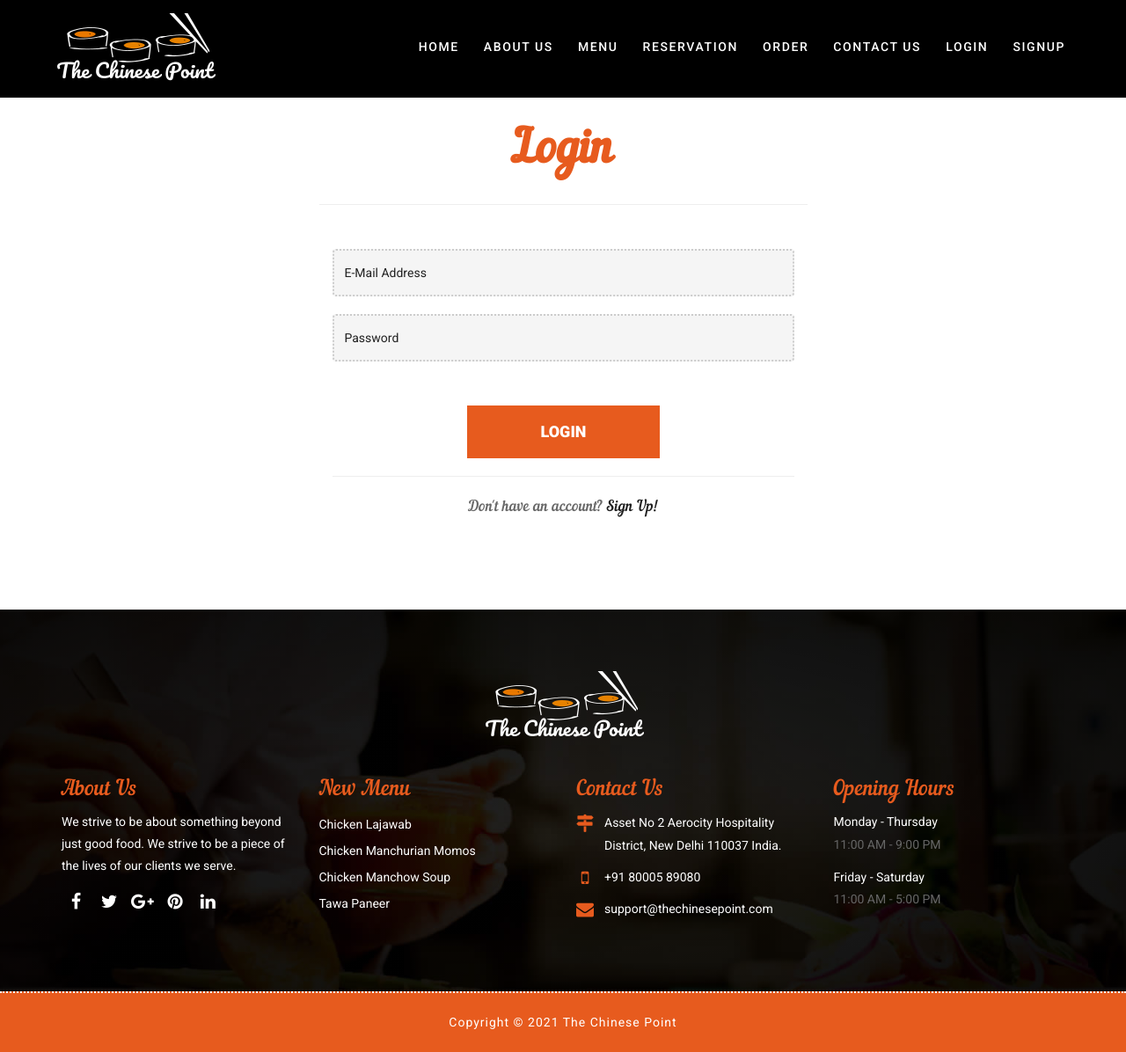
After one commit to Md-Maqsood-Alam/DjangoRestaurantApp, a Django app: page /accounts/login/ in a window 1280 px wide. The commit adds this page. Shown: the whole page at 88% size. Run offline with Django 3.2, Linux system fonts and the light colour scheme; some libraries are stand-ins or nearby versions; some web fonts are replaced.

Commit message:
[Maqsood]: added login and signup features with email

```diff
--- a/coreapp/models.py
+++ b/coreapp/models.py
@@ -28,6 +28,7 @@ class Reservation(models.Model):
     phone_number=models.CharField(max_length=10)
     num_people=models.PositiveIntegerField(default=1)
     date_and_time=models.DateTimeField()
+    occasion=models.CharField(max_length=50, null=True, blank=True)
     user=models.ForeignKey(User, null=True, default=None, on_delete=models.SET_NULL)
 
     def __str__(self):
--- /dev/null
+++ b/coreapp/templates/account/login.html
@@ -0,0 +1,60 @@
+{% extends 'base.html' %}
+{% load static %}
+{% load crispy_forms_tags %}
+{% block title %}Login{% endblock %}
+{% block content %}
+<div id="login" class="reservations-main pad-top-100 pad-bottom-100">
+    <div class="container">
+        <div class="row">
+            <div class="form-reservations-box">
+                <div class="col-lg-12 col-md-12 col-sm-12 col-xs-12">
+                    <div class="wow fadeIn" data-wow-duration="1s" data-wow-delay="0.1s">
+                        <h2 class="block-title text-center" style="padding-top: 50px;">
+                    Login
+                </h2><hr>
+                    </div>
+                    <form id="contact-form" method="post" class="reservations-box" name="contactform" action="">
+                        <div class="col-lg-12 col-md-12 col-sm-12 col-xs-12">
+                            <div class="form-box">
+                            	{{ form.login }}
+                            </div>
+                        </div>
+                        <div class="col-lg-12 col-md-12 col-sm-12 col-xs-12">
+                            <div class="form-box">
+                            	{{ form.password }}
+                            </div>
+                        </div>
+                        {% if form.errors %}
+                        <div class="alert alert-info alert-dismissible col-lg-12 col-md-12 col-sm-12 col-xs-12" style="margin: 16px; width: 93%">
+                            <a href="#" class="close" data-dismiss="alert" aria-label="close">&#10005;</a>
+                        	{% for err in form.non_field_errors %}
+                        	{{ err }}<br>
+                        	{% endfor %}
+                        	{% for field in form %}
+	                        	{% for err in field.errors %}
+	                        	{{ err }}<br>
+	                        	{% endfor %}
+	                        {% endfor %}
+                        </div>
+                        {% endif %}
+                        {% csrf_token %}
+                        <div class="col-lg-12 col-md-12 col-sm-12 col-xs-12">
+                            <div class="reserve-book-btn text-center">
+                                <button class="hvr-underline-from-center" type="submit" value="SEND" id="submit">Login</button>
+                            </div><hr>
+                            <p style="text-align: center; font-size: 17px;font-family: 'nautilus_pompiliusregular';">Don't have an account? <a href="{% url 'account_signup' %}">Sign Up!</a></p>
+                        </div>
+                        <!-- end col -->
+                    </form>
+                    <!-- end form -->
+                </div>
+                <!-- end col -->
+            </div>
+            <!-- end reservations-box -->
+        </div>
+        <!-- end row -->
+    </div>
+    <!-- end container -->
+</div>
+<!-- end reservations-main -->
+{% endblock %}
--- a/coreapp/templates/base.html
+++ b/coreapp/templates/base.html
@@ -44,10 +44,10 @@
     <div id="loader">
         <div id="status"></div>
     </div>
-    <div id="server-messages" style="background-color: #9ACD32">
+    <div id="server-messages" style="background-color: lightgreen; text-align: center">
         {% if messages %}
             {% for message in messages %}
-            <li style="color: white">{{ message }}</li>
+            <li style="color: white">&#9888;  {{ message }}</li>
             {% endfor %}
         {% endif %}
     </div>
@@ -81,10 +81,10 @@
                                     <li><a href="{% ifnotequal request.path '/' %}{% url 'home' %}{% endifnotequal %}#footer">Contact us</a></li>
                                     {% if user.is_authenticated %}
                                         <li><a href="#">My Account</a></li>
-                                        <li><a href="{% url 'logout' %}">Logout</a></li>
+                                        <li><a href="{% url 'account_logout' %}">Logout</a></li>
                                     {% else %}
-                                        <li {% ifequal request.path '/login/' %}class="active"{% endifequal %}><a href="{% url 'login' %}">Login</a></li>
-                                        <li><a href="#">SignUp</a></li>
+                                        <li {% ifequal request.path '/login/' %}class="active"{% endifequal %}><a href="{% url 'account_login' %}">Login</a></li>
+                                        <li><a href="{% url 'account_signup' %}">SignUp</a></li>
                                     {% endif %}
                                 </ul>
                             </div>
--- a/coreapp/views.py
+++ b/coreapp/views.py
@@ -24,6 +24,8 @@ def reservation(request):
                 request.POST.get('time-picker')
             ), '%d.%m.%Y %H:%M %p'),
             )
+        if request.POST.get('occasion'):
+            reservation.occasion=request.POST.get('occasion')
         reservation.save()
         if request.user.is_authenticated:
             request.user.reservation_set.add(reservation)
--- /dev/null
+++ b/customers/forms.py
@@ -0,0 +1,2 @@
+from django.forms.models import ModelForm
+from django.contrib.auth.models import User
--- a/myrestaurant/urls.py
+++ b/myrestaurant/urls.py
@@ -19,5 +19,5 @@ from django.urls import path, include
 urlpatterns = [
     path('admin/', admin.site.urls),
     path('',include('coreapp.urls')),
-    path('',include('django.contrib.auth.urls')),
+    path('accounts/',include('allauth.urls')),
 ]
--- a/static/css/style.css
+++ b/static/css/style.css
@@ -1421,16 +1421,18 @@ html, body{ height: 100%; }
 }
 
 .form-reservations-box{
-	width:70%;
+	width:50%;
 	margin:0 auto;
 }
 
 .reservations-main h4{
-	text-align:center;
-	font-weight: 500;
-	font-family: 'Roboto', sans-serif;
-	font-size: 22px;
-    padding-top: 25px;
+	color: gray;
+	font-size: 20px;
+    margin: 9px 0 0px;
+    font-family: 'nautilus_pompiliusregular';
+    font-weight: 400;
+    letter-spacing: .5px;
+    text-align: center;
 }
 
 .reservations-main p{
```
Also changed, not shown: coreapp/templates/account/signup.html (added, +61 -0 lines), coreapp/templates/index.html (+4 -3 lines), coreapp/templates/reservation.html (+14 -3 lines), myrestaurant/settings.py (+25 -2 lines), coreapp/migrations/0004_reservation_occasion.py (added), db.sqlite3, 7 other files.
